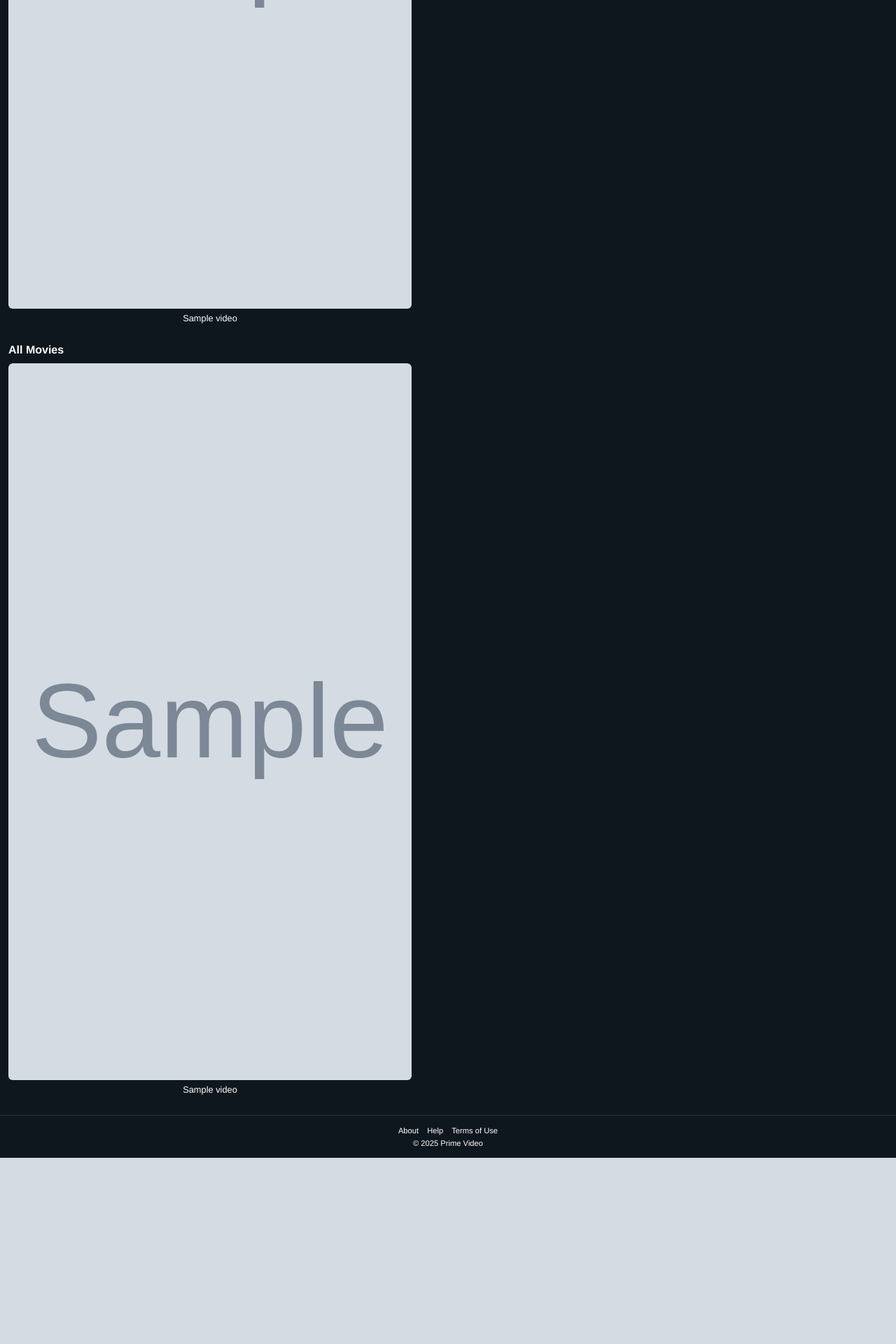
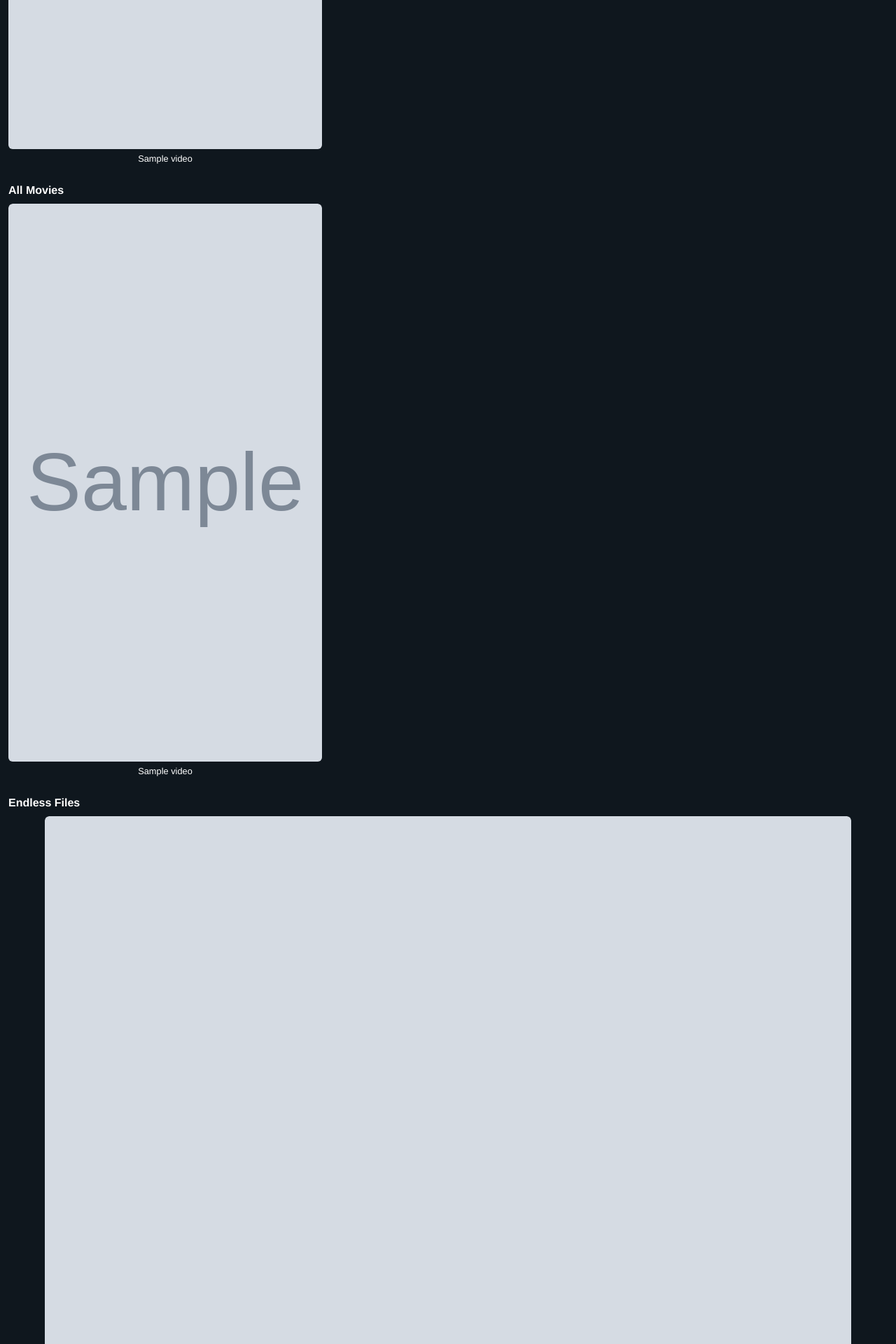
Before and after one commit to Emperorns/Static2, a Flask app: page / in a window 1280 px wide. Shown: the part 1400-3320 px from the top of the page at 70% size. Before the commit the page ends 3054 px from the top, so only its background shows below. Run offline with Flask 3, Linux system fonts and the light colour scheme; grey boxes marked "Sample" are stand-in pictures; a database or web service that is not in the repository returns one stand-in record (values such as "Sample title"); parts of the project's set-up code (start-up, migrations or seed data) failed here and were passed over; some libraries are stand-ins or nearby versions.

Commit message:
Update index.html

```diff
--- a/templates/index.html
+++ b/templates/index.html
@@ -20,14 +20,13 @@
 
         /* Header */
         header {
-            display: flex; align-items: center; justify-content: space-between;
+            display: flex; align-items: center; justify-content: center;
             padding: 10px 12px; background: var(--bg);
             position: sticky; top: 0; z-index: 100;
         }
-        .logo { font-size: 1.2rem; font-weight: bold; color: var(--accent); text-align: center; flex: 1; }
-        .search { display: flex; align-items: center; }
+        .logo { font-size: 1.2rem; font-weight: bold; color: var(--accent); text-align: center; }
+        .search { position: absolute; right: 12px; display: flex; align-items: center; }
         .search-btn { background: none; border: none; color: var(--fg); font-size: 1rem; cursor: pointer; }
-        .user-profile img { width: 28px; height: 28px; border-radius: 50%; }
 
         /* Hero Section */
         .hero {
@@ -58,11 +57,10 @@
         }
         .hero-content p { font-size: 0.8rem; margin-bottom: 8px; }
         .hero-content button {
-            padding: 6px 12px; margin-right: 6px; border: none;
+            padding: 6px 12px; border: none;
             background: var(--accent); color: var(--fg); border-radius: var(--radius);
             cursor: pointer; font-size: 0.8rem;
         }
-        .hero-content button.secondary { background: transparent; border: 1px solid var(--fg); }
 
         /* Content Sections */
         .content-section { margin: 15px 12px; }
@@ -75,7 +73,7 @@
         .scroll-container::-webkit-scrollbar-thumb { background: #555; border-radius: 2px; }
         .thumbnail {
             display: inline-flex; flex-direction: column;
-            min-width: 45vw; cursor: pointer; border-radius: var(--radius);
+            min-width: 35vw; cursor: pointer; border-radius: var(--radius);
             overflow: hidden;
         }
         .thumbnail .image-container { aspect-ratio: 9/16; position: relative; }
@@ -84,6 +82,21 @@
             font-size: 0.8rem; text-align: center; padding: 6px 0;
             white-space: nowrap; overflow: hidden; text-overflow: ellipsis;
         }
+
+        /* Endless Files Section */
+        .endless-files {
+            margin: 15px 12px;
+        }
+        .endless-files h2 { font-size: 1rem; margin-bottom: 10px; }
+        .vertical-scroll {
+            display: flex; flex-direction: column; gap: var(--gap);
+            max-height: 100vh; overflow-y: auto; padding-bottom: 20px;
+        }
+        .vertical-scroll .thumbnail {
+            min-width: unset; width: 90vw; margin: 0 auto;
+        }
+        .vertical-scroll::-webkit-scrollbar { width: 4px; }
+        .vertical-scroll::-webkit-scrollbar-thumb { background: #555; border-radius: 2px; }
 
         /* Detail Overlay */
         #detail-page {
@@ -134,9 +147,6 @@
 </head>
 <body>
     <header>
-        <div class="user-profile">
-            <img src="https://via.placeholder.com/28" alt="User Profile">
-        </div>
         <div class="logo">Prime Video</div>
         <div class="search">
             <button class="search-btn">🔍</button>
@@ -177,6 +187,20 @@
     <section class="content-section">
         <h2>All Movies</h2>
         <div class="scroll-container" id="all-movies-slider">
+            {% for v in videos %}
+            <div class="thumbnail" data-thumb="{{ v.thumbnail_url }}" data-title="{{ v.title }}" data-key="{{ v.custom_key }}">
+                <div class="image-container">
+                    <img src="{{ v.thumbnail_url }}" alt="{{ v.title }}">
+                </div>
+                <div class="title">{{ v.title }}</div>
+            </div>
+            {% endfor %}
+        </div>
+    </section>
+
+    <section class="endless-files">
+        <h2>Endless Files</h2>
+        <div class="vertical-scroll" id="endless-files-slider">
             {% for v in videos %}
             <div class="thumbnail" data-thumb="{{ v.thumbnail_url }}" data-title="{{ v.title }}" data-key="{{ v.custom_key }}">
                 <div class="image-container">
```
